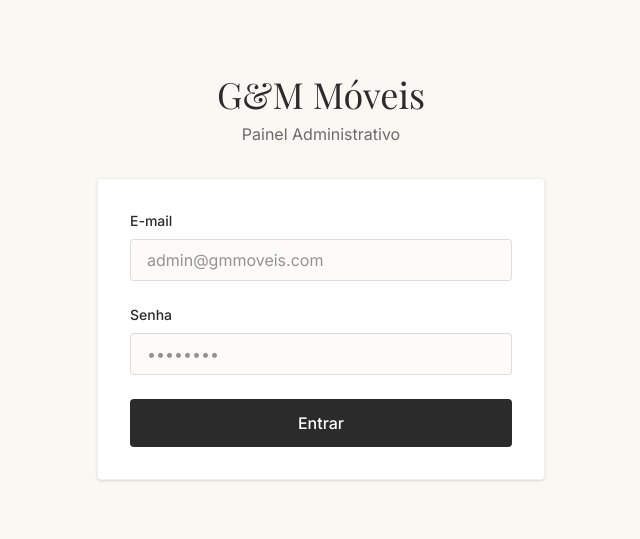
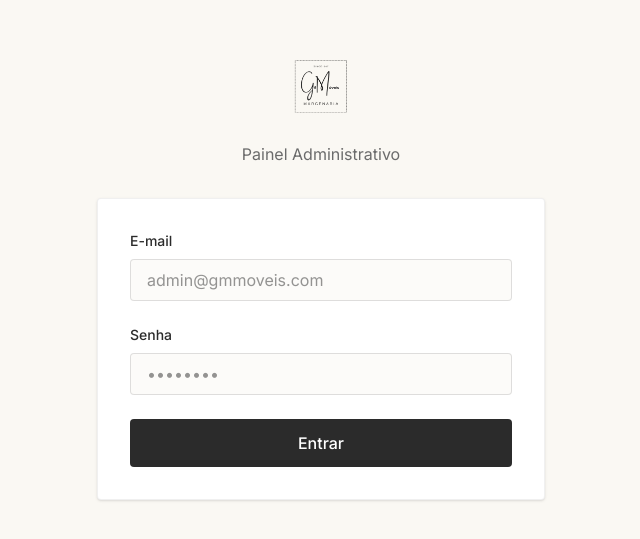
Before and after one commit to postup-adsnsocial/gm-marcenaria, a Next.js app: page /admin/login in a window 1280 px wide. Shown: the part 123-662 px from the top of the page, without its empty margins (319-959 px from the left). Built offline with nearby package versions, Linux system fonts and the light colour scheme; a web font is replaced by a local one.

Commit message:
Substituição de texto por imagem da logo (Navbar e Login)

```diff
--- a/src/app/admin/login/page.tsx
+++ b/src/app/admin/login/page.tsx
@@ -70,7 +70,7 @@ export default function AdminLoginPage() {
       >
         <div className="text-center mb-8">
           <Link href="/" className="font-serif text-4xl text-secondary mb-2 hover:text-accent transition-colors block">
-            G&M Móveis
+          <img src="/logo-gm.png" alt="G&M Móveis" className="h-16 w-auto mx-auto mb-6" />
           </Link>
           <p className="text-neutral">Painel Administrativo</p>
         </div>
--- a/src/components/Navbar.tsx
+++ b/src/components/Navbar.tsx
@@ -33,7 +33,7 @@ export default function Navbar() {
       >
         <div className="max-w-7xl mx-auto px-6 flex items-center justify-between">
           <a href="/" className={`font-serif text-2xl tracking-wide transition-colors duration-300 ${scrolled || isMenuOpen ? 'text-secondary' : 'text-white drop-shadow-md'}`}>
-            G&M <span className="font-light">Móveis</span>
+          <img src="/logo-gm.png" alt="G&M Móveis" className="h-10 w-auto" />
           </a>
 
           {/* Desktop Nav */}
```
Also changed, not shown: public/logo-gm.png (added).
